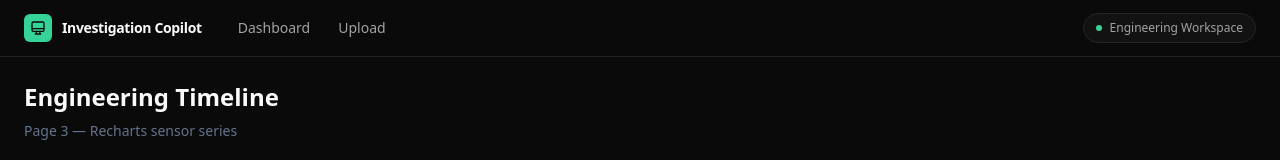
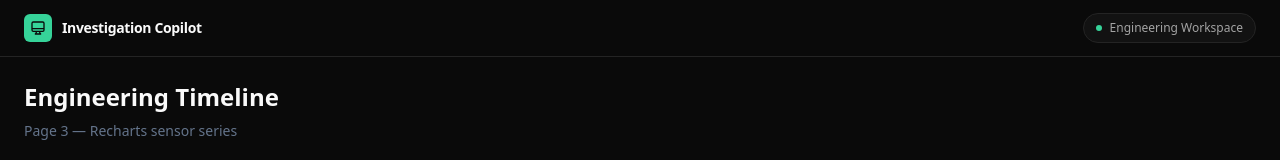
Before and after one commit to AspA-AI/technical_ai_investigator, a React (Vite) app in the folder frontend/: page /timeline in a window 1280 px wide. Shown: the top 160 px of the page. Built offline with nearby package versions, Linux system fonts and the light colour scheme; no server answers.

Commit message:
feat: simplify AppLayout header, remove unused NavLink components
Co-authored-by: Rehmet Yeshanew <61593994+RYees@users.noreply.github.com>

```diff
--- a/frontend/src/components/layout/AppLayout.tsx
+++ b/frontend/src/components/layout/AppLayout.tsx
@@ -1,11 +1,10 @@
-import { Outlet, NavLink } from "react-router-dom";
+import { Outlet } from "react-router-dom";
 
 export function AppLayout() {
   return (
     <div className="min-h-screen bg-[hsl(var(--background))] text-[hsl(var(--foreground))]">
       <header className="sticky top-0 z-50 border-b border-[hsl(var(--border))] bg-[hsl(var(--background))]">
         <div className="mx-auto flex h-14 max-w-7xl items-center justify-between px-6">
-          <div className="flex items-center gap-6">
           <div className="flex items-center gap-2.5">
             <div className="flex h-7 w-7 items-center justify-center rounded-md bg-[hsl(var(--primary))]">
               <svg className="h-4 w-4 text-[hsl(var(--primary-foreground))]" fill="none" viewBox="0 0 24 24" stroke="currentColor" strokeWidth={2}>
@@ -13,34 +12,6 @@ export function AppLayout() {
               </svg>
             </div>
             <span className="text-sm font-semibold tracking-tight">Investigation Copilot</span>
-            </div>
-            <nav className="hidden items-center gap-1 md:flex">
-              <NavLink
-                to="/"
-                end
-                className={({ isActive }) =>
-                  `rounded-md px-3 py-1.5 text-sm transition-colors ${
-                    isActive
-                      ? "bg-[hsl(var(--secondary))] text-[hsl(var(--foreground))]"
-                      : "text-[hsl(var(--muted-foreground))] hover:bg-[hsl(var(--secondary))] hover:text-[hsl(var(--foreground))]"
-                  }`
-                }
-              >
-                Dashboard
-              </NavLink>
-              <NavLink
-                to="/upload"
-                className={({ isActive }) =>
-                  `rounded-md px-3 py-1.5 text-sm transition-colors ${
-                    isActive
-                      ? "bg-[hsl(var(--secondary))] text-[hsl(var(--foreground))]"
-                      : "text-[hsl(var(--muted-foreground))] hover:bg-[hsl(var(--secondary))] hover:text-[hsl(var(--foreground))]"
-                  }`
-                }
-              >
-                Upload
-              </NavLink>
-            </nav>
           </div>
           <div className="flex items-center gap-3">
             <div className="hidden items-center gap-2 rounded-full border border-[hsl(var(--border))] bg-[hsl(var(--card))] px-3 py-1.5 text-xs text-[hsl(var(--muted-foreground))] sm:flex">
```
Lines whose indentation alone changed are shown as unchanged.
